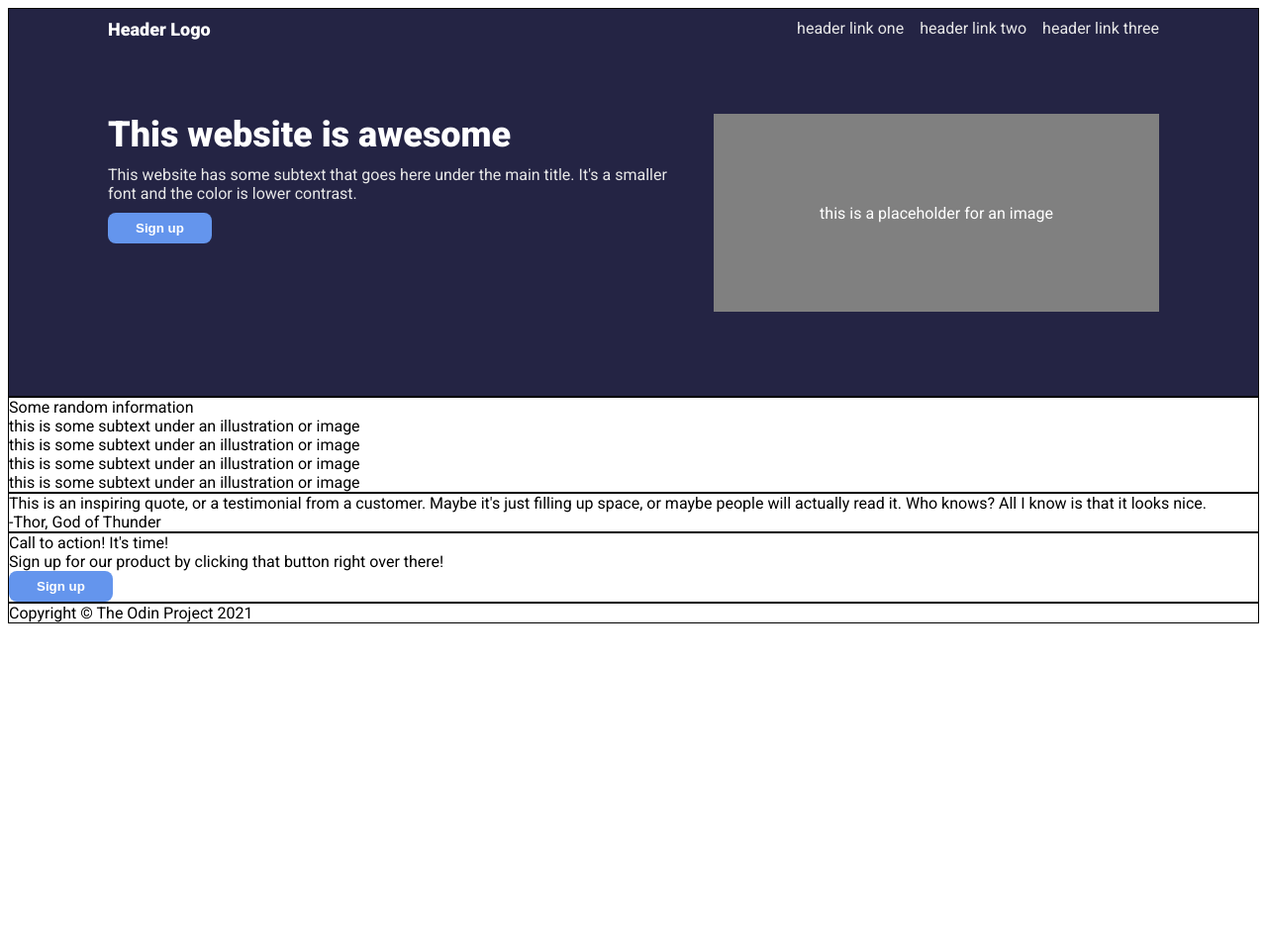
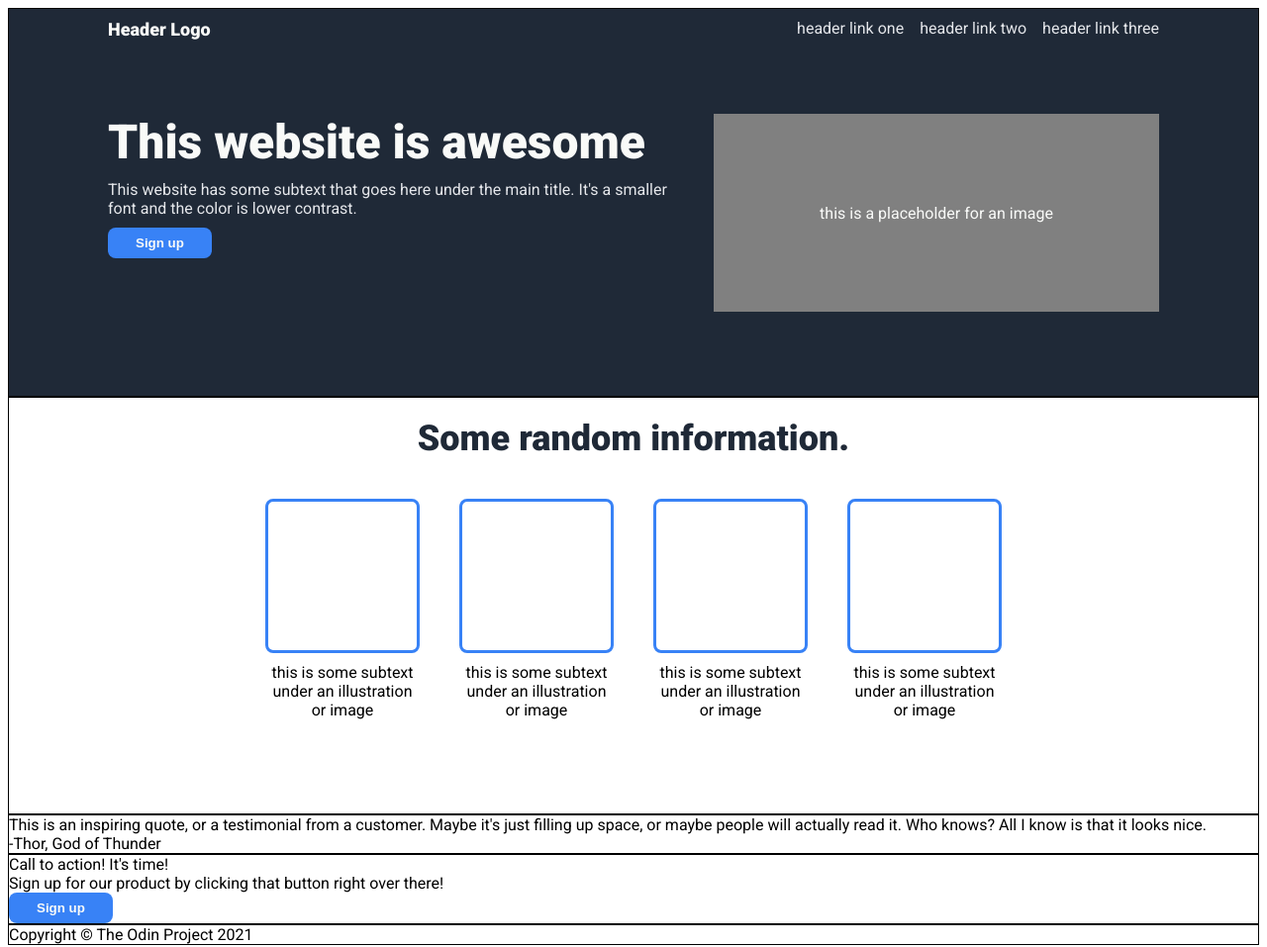
Before and after one commit to BigSeanyBoy/odin-landing, a plain HTML site: page index.html in a window 1280 px wide. Shown: the whole page at 99% size. Before the commit the page ends 800 px from the top, so only its background shows below. Drawn offline with Linux system fonts and the light colour scheme.

Commit message:
Complete styling on section two of 'index.html' which contains the random information heading and pictures with subtext. Deleted 'colors_fonts.html'.

```diff
--- a/index.html
+++ b/index.html
@@ -30,7 +30,7 @@
         </div>
     </div>
     <div class="section-two">
-        <div class="info-header">Some random information</div>
+        <div class="info-header">Some random information.</div>
         <div class="content-two">
             <div class="item">
                 <div class="picture"></div>
--- a/styles.css
+++ b/styles.css
@@ -11,8 +11,7 @@ body > div {
 .section-one {
   display: flex;
   flex-direction: column;
-  background-color: #242444;
-  color: white;
+  background-color: #1f2937;
   padding: 10px 100px;
 }
 
@@ -25,6 +24,7 @@ body > div {
 .logo {
   font-weight: 900;
   font-size: 18px;
+  color: #f9faf8;
 }
 
 .content-one {
@@ -38,16 +38,18 @@ body > div {
 
 .hero-title {
   font-weight: 900;
-  font-size: 36px;
+  font-size: 48px;
+  color: #f9faf8;
 }
 
 .hero-text {
-  color: #e8e8e8;
+  color: #e5e7eb;
   padding: 10px 0px;
 }
 
 .image {
   background-color: grey;
+  color: #f9faf8;
   height: 200px;
   width: 450px;
   text-align: center;
@@ -66,15 +68,54 @@ ul {
 
 a {
   text-decoration: none;
-  color: #e8e8e8;
+  color: #e5e7eb;
   padding-left: 16px;
 }
 
 button {
   padding: 8px 28px;
   font-weight: 900;
-  color: white;
-  background-color: cornflowerblue;
+  color: #f9faf8;
+  background-color: #3882f6;
   border: none;
   border-radius: 8px;
 }
+
+.section-two {
+  display: flex;
+  flex-direction: column;
+  justify-content: center;
+  align-items: center;
+  padding-bottom: 75px;
+}
+
+.content-two {
+  display: flex;
+}
+
+.info-header {
+  font-size: 36px;
+  font-weight: 900;
+  color: #1f2937;
+  padding: 20px;
+}
+
+.item {
+  display: flex;
+  flex-direction: column;
+  align-items: center;
+  padding: 20px;
+}
+
+.picture {
+  height: 150px;
+  width: 150px;
+  border: 3px solid #3882f6;
+  border-radius: 8px;
+}
+
+.text {
+  width: 150px;
+  text-align: center;
+  padding-top: 10px;
+}
```
Also changed, not shown: colors_fonts.html (deleted), 1 other file.
